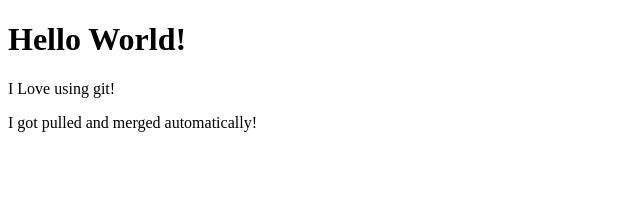
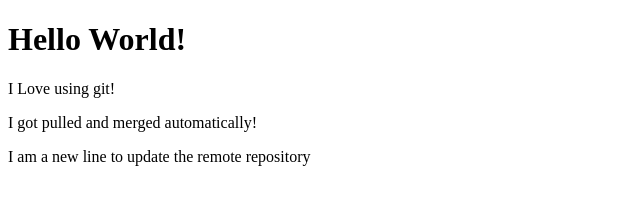
Before and after one commit to wingedblackcat/git-basics, a plain HTML site: page index.html in a window 1280 px wide. Shown: the whole page, without its empty margins (0-640 px from the left). Drawn offline with Linux system fonts and the light colour scheme.

Commit message:
last commit befor push

```diff
--- a/index.html
+++ b/index.html
@@ -10,6 +10,7 @@
           <h1>Hello World!</h1>
           <span>I Love using git!</span>
           <p>I got pulled and merged automatically! </p>
+          <p>I am a new line to update the remote repository</p>
       </main>
   </body>
 </html>
```
